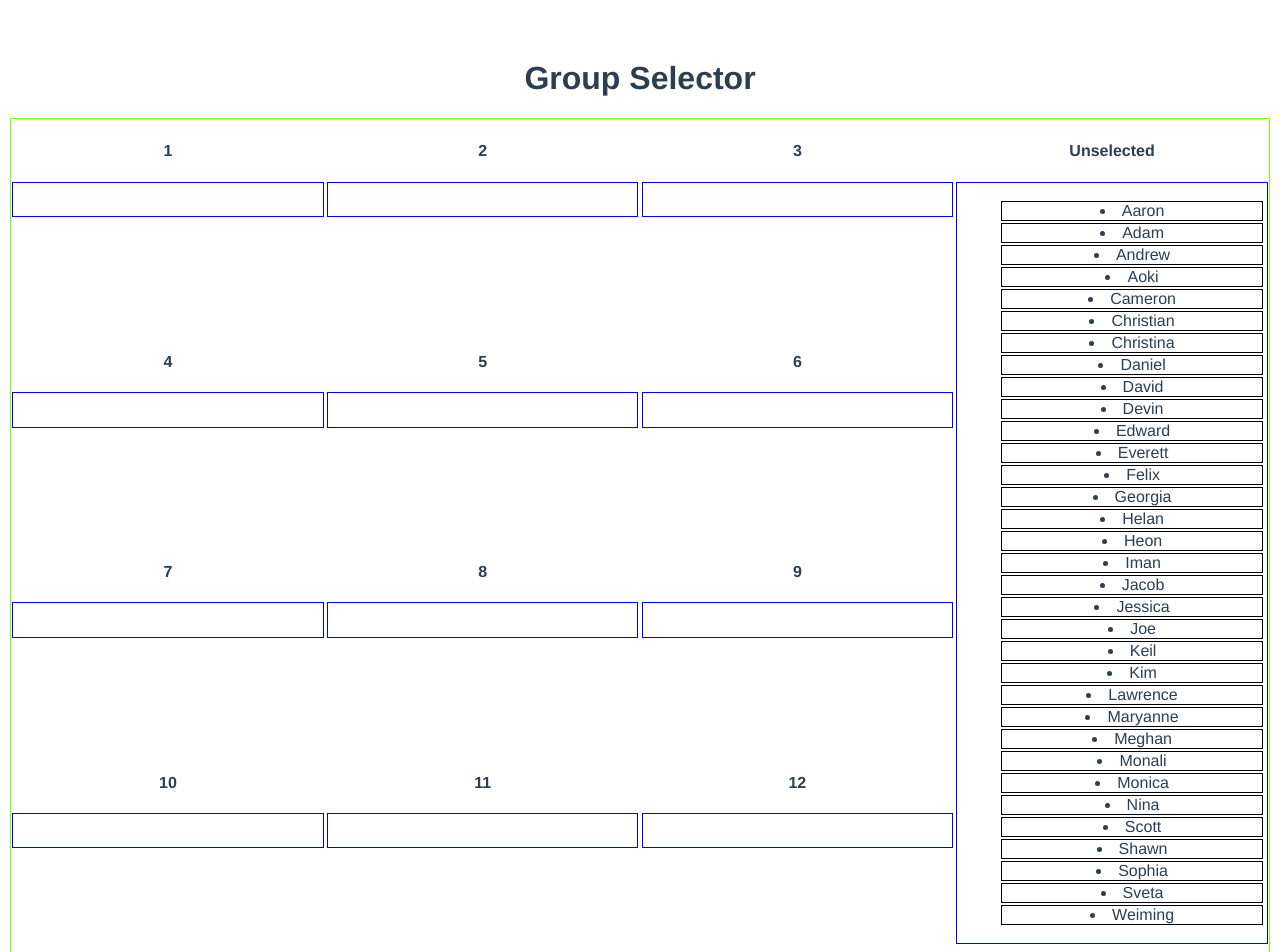
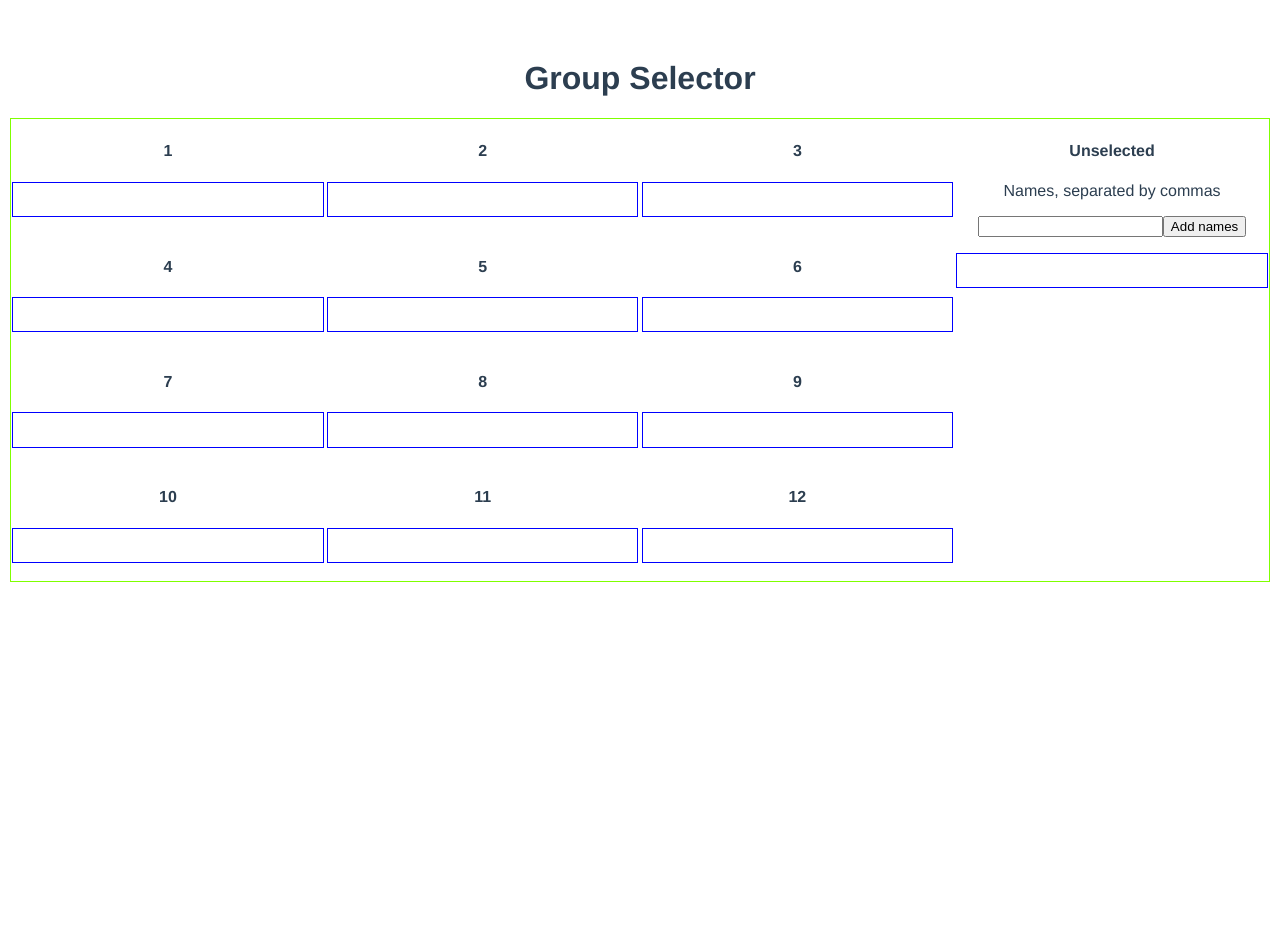
Before and after one commit to jamesliudotcc/group-selector, a Vue app: page / in a window 1280 px wide. Shown: the top 952 px of the page. After the commit the page ends 800 px from the top, so only its background shows below. Built offline with nearby package versions, Linux system fonts and the light colour scheme.

Commit message:
Input for adding names works

```diff
--- a/src/components/Draggable.vue
+++ b/src/components/Draggable.vue
@@ -10,16 +10,14 @@
           </draggable>
         </ul>
       </div>
-      <!-- <div class="div1">
-        <h4>1</h4>
-        <ul>
-          <draggable class="list-group" :list="draggable" group="people">
-            <li v-for="person in group1" :key="person">{{person}}</li>
-          </draggable>
-        </ul>
-      </div>-->
+
       <div class="unselected">
         <h4>Unselected</h4>
+        <p>Names, separated by commas</p>
+        <form action="GET">
+          <input type="text" v-model="namesInput">
+          <button type="submit" @click.prevent="addToUnselected">Add names</button>
+        </form>
         <ul>
           <draggable class="list-group" :list="dataUnselected" group="people">
             <li v-for="(person, index) in dataUnselected" :key="`person-${index}`">{{person}}</li>
@@ -42,41 +40,8 @@ export default {
   },
   data: () => {
     return {
-      dataUnselected: [
-        'Aaron',
-        'Adam',
-        'Andrew',
-        'Aoki',
-        'Cameron',
-        'Christian',
-        'Christina',
-        'Daniel',
-        'David',
-        'Devin',
-        'Edward',
-        'Everett',
-        'Felix',
-        'Georgia',
-        'Helan',
-        'Heon',
-        'Iman',
-        'Jacob',
-        'Jessica',
-        'Joe',
-        'Keil',
-        'Kim',
-        'Lawrence',
-        'Maryanne',
-        'Meghan',
-        'Monali',
-        'Monica',
-        'Nina',
-        'Scott',
-        'Shawn',
-        'Sophia',
-        'Sveta',
-        'Weiming',
-      ],
+      namesInput: '',
+      dataUnselected: [],
       groups: (() => {
         let arr = [];
         for (let i = 0; i < 12; i++) {
@@ -85,6 +50,13 @@ export default {
         return arr;
       })(),
     };
+  },
+  methods: {
+    addToUnselected: function() {
+      const newNames = this.namesInput.split(',').map(name => name.trim());
+      this.dataUnselected = this.dataUnselected.concat(newNames);
+      this.namesInput = '';
+    },
   },
 };
 </script>
```
Also changed, not shown: 1 other file (tests, documents, lock files or other folders).
